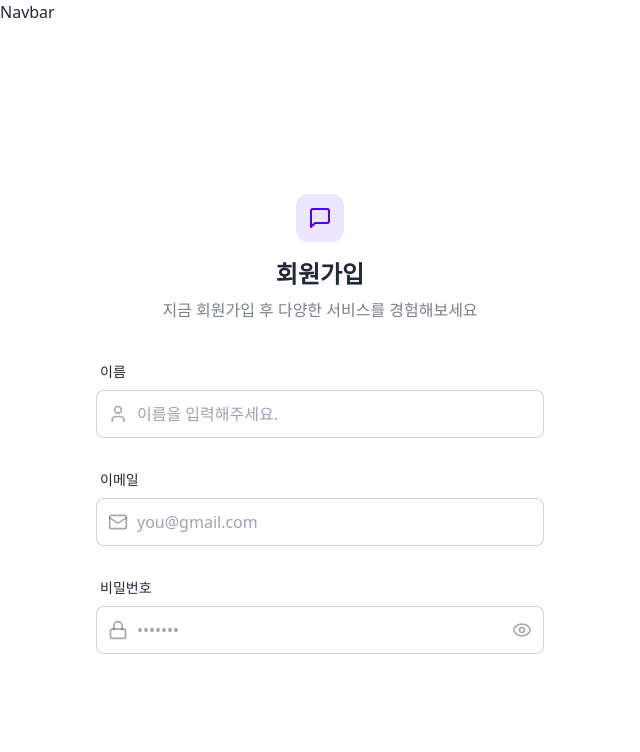
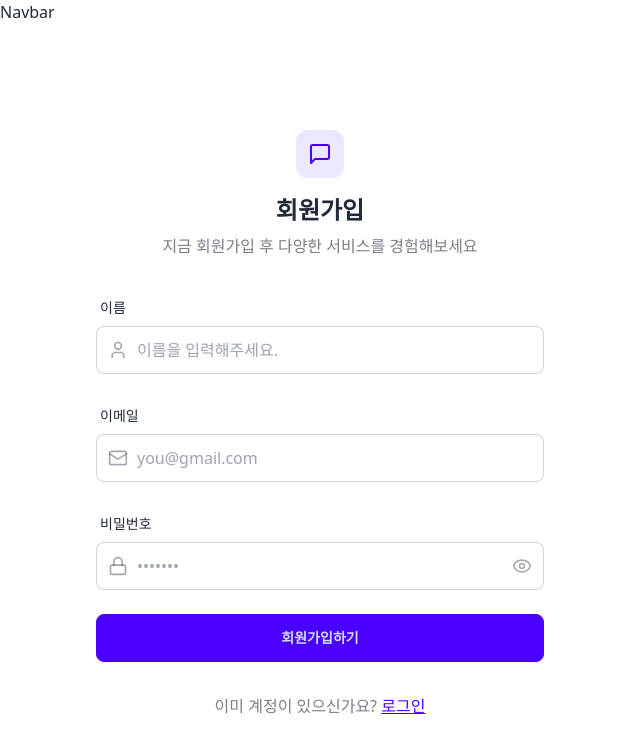
Before and after one commit to toBeeDev/chat-app, a React (Vite) app in the folder frontend/: page /signup in a window 1280 px wide. Shown: the top 752 px of the page, without its empty margins (0-640 px from the left). Built offline with nearby package versions, Linux system fonts and the light colour scheme; no server answers.

Commit message:
feat: 좌측 회원가입 폼 제작

```diff
--- a/frontend/src/pages/SignUpPage.jsx
+++ b/frontend/src/pages/SignUpPage.jsx
@@ -1,6 +1,15 @@
 import { useState } from "react";
 import { useAuthStore } from "../store/useAuthStore";
-import { Eye, EyeOff, Lock, Mail, MessageSquare, User } from "lucide-react";
+import {
+  Eye,
+  EyeOff,
+  Loader2,
+  Lock,
+  Mail,
+  MessageSquare,
+  User,
+} from "lucide-react";
+import { Link } from "react-router-dom";
 const SignUpPage = () => {
   const { signup, isSigningUp } = useAuthStore();
   const [showPassword, setShowPassword] = useState(false);
@@ -102,7 +111,30 @@
                 </button>
               </div>
             </div>
+            <button
+              type="submit"
+              className="btn btn-primary w-full"
+              disabled={isSigningUp}
+            >
+              {isSigningUp ? (
+                <>
+                  <Loader2 className="size-5 animate-spin" />
+                  로딩 중...
+                </>
+              ) : (
+                "회원가입하기"
+              )}
+            </button>
           </form>
+
+          <div className="text-center">
+            <p className="text-base-content/60">
+              이미 계정이 있으신가요?{" "}
+              <Link to={"/login"} className="link link-primary">
+                로그인
+              </Link>{" "}
+            </p>
+          </div>
         </div>
       </div>
     </div>
```
